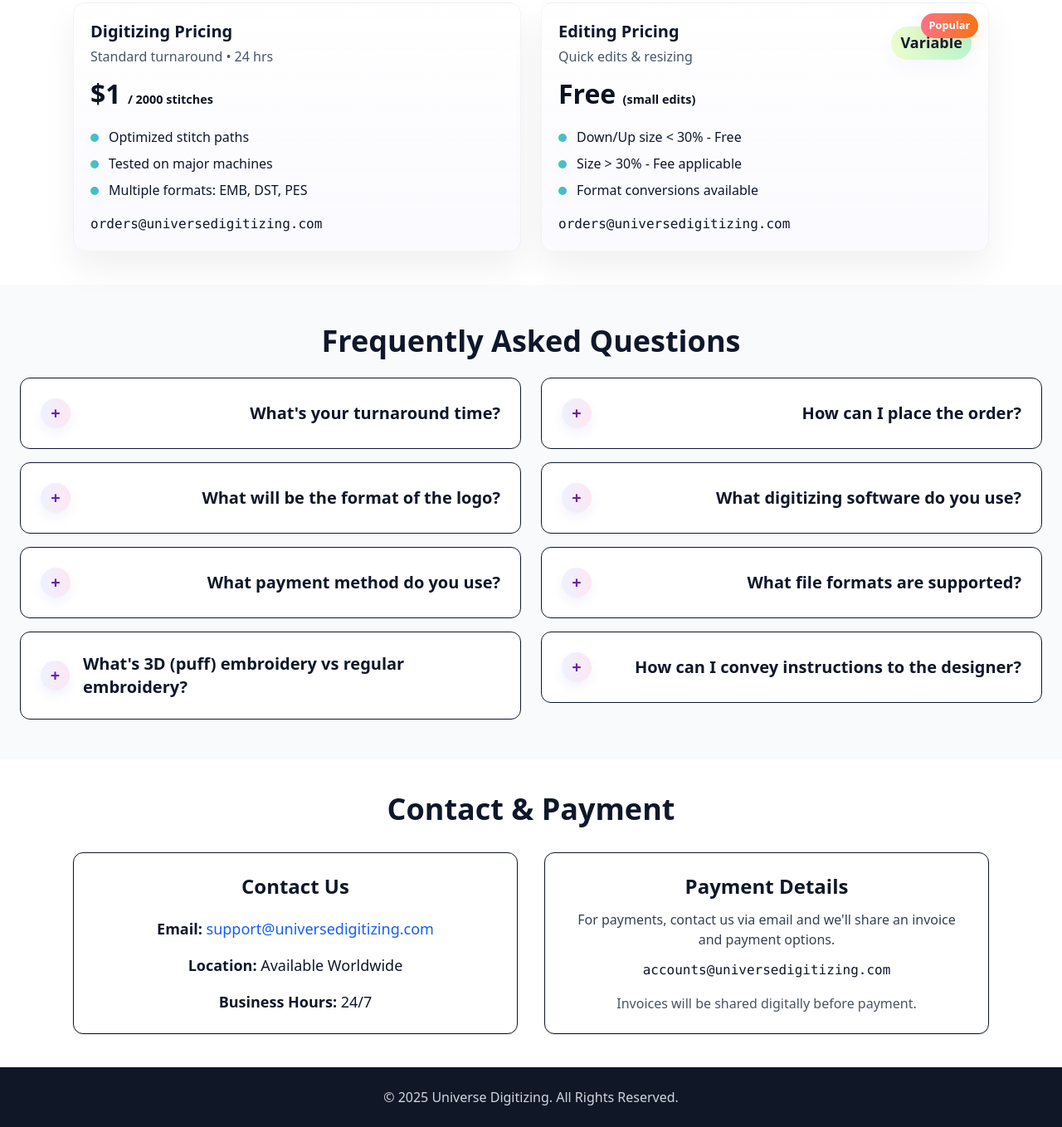
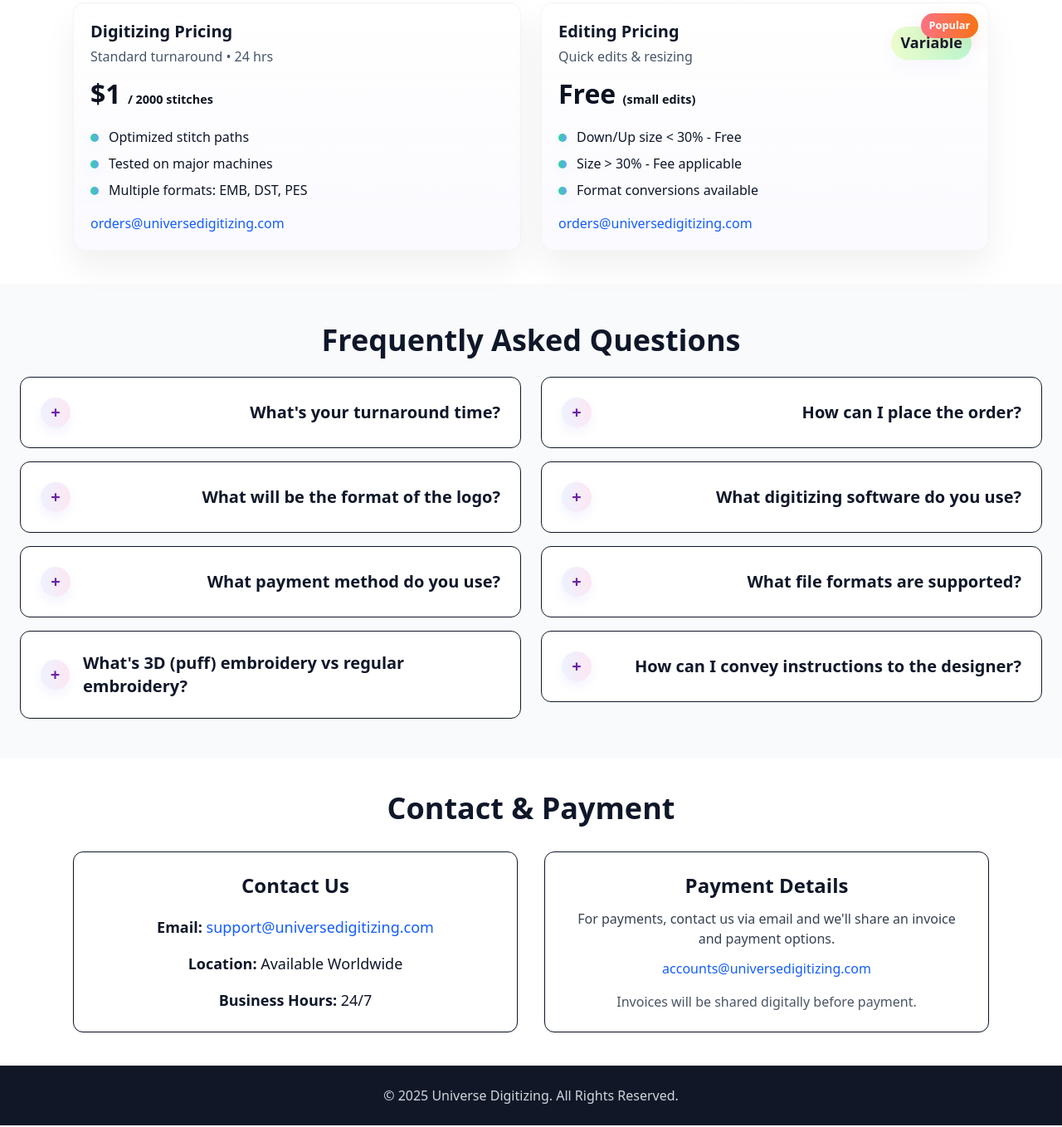
Before and after one commit to coderkedarxp/Universe-Digitizing, a website: page index.html in a window 1280 px wide. Shown: the part 2034-3392 px from the top of the page at 83% size. Drawn offline with nearby package versions, Linux system fonts and the light colour scheme.

Commit message:
changed format of the mail id

```diff
--- a/index.html
+++ b/index.html
@@ -335,7 +335,7 @@
 
             <div class="pricing-cta">
                <span class="email-cta">
-                <code class="email-addr">orders@universedigitizing.com</code>
+                <a href="mailto:orders@universedigitizing.com" class="email-addr text-blue-600 hover:underline">orders@universedigitizing.com</a>
                </span>
             </div>
           </div>
@@ -360,7 +360,7 @@
 
             <div class="pricing-cta">
                 <span class="email-cta">
-                <code class="email-addr">orders@universedigitizing.com</code>
+                <a href="mailto:orders@universedigitizing.com" class="email-addr text-blue-600 hover:underline">orders@universedigitizing.com</a>
                 </span>
             </div>
           </div>
@@ -470,7 +470,7 @@
         <p class="mb-3 text-gray-700">For payments, contact us via email and we'll share an invoice and payment options.</p>
         <!-- Email button removed -->
           <span class="email-cta">
-            <code class="email-addr">accounts@universedigitizing.com</code>
+            <a href="mailto:accounts@universedigitizing.com" class="email-addr text-blue-600 hover:underline">accounts@universedigitizing.com</a>
           </span>
         <p class="mt-4 text-gray-600">Invoices will be shared digitally before payment.</p>
       </div>
```
